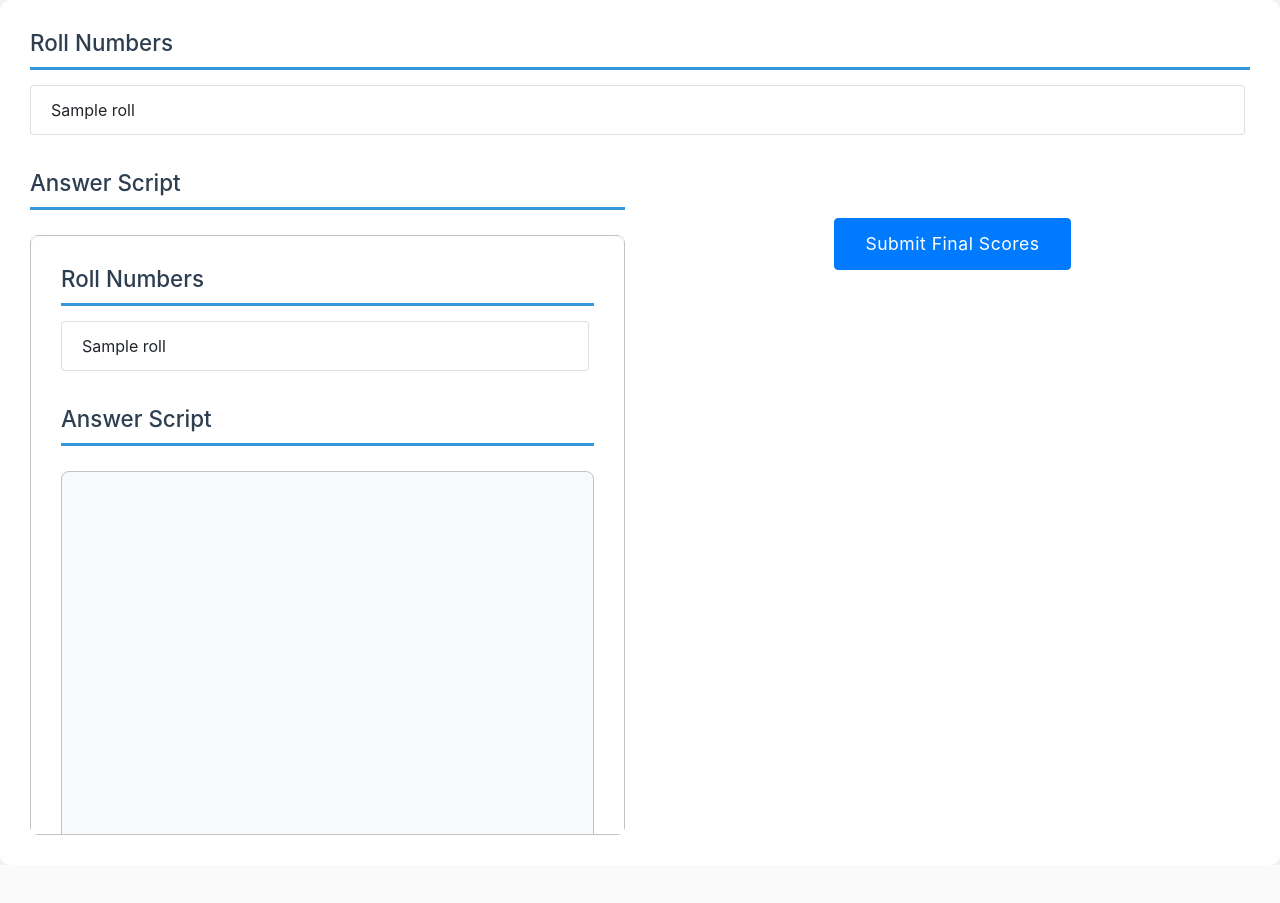
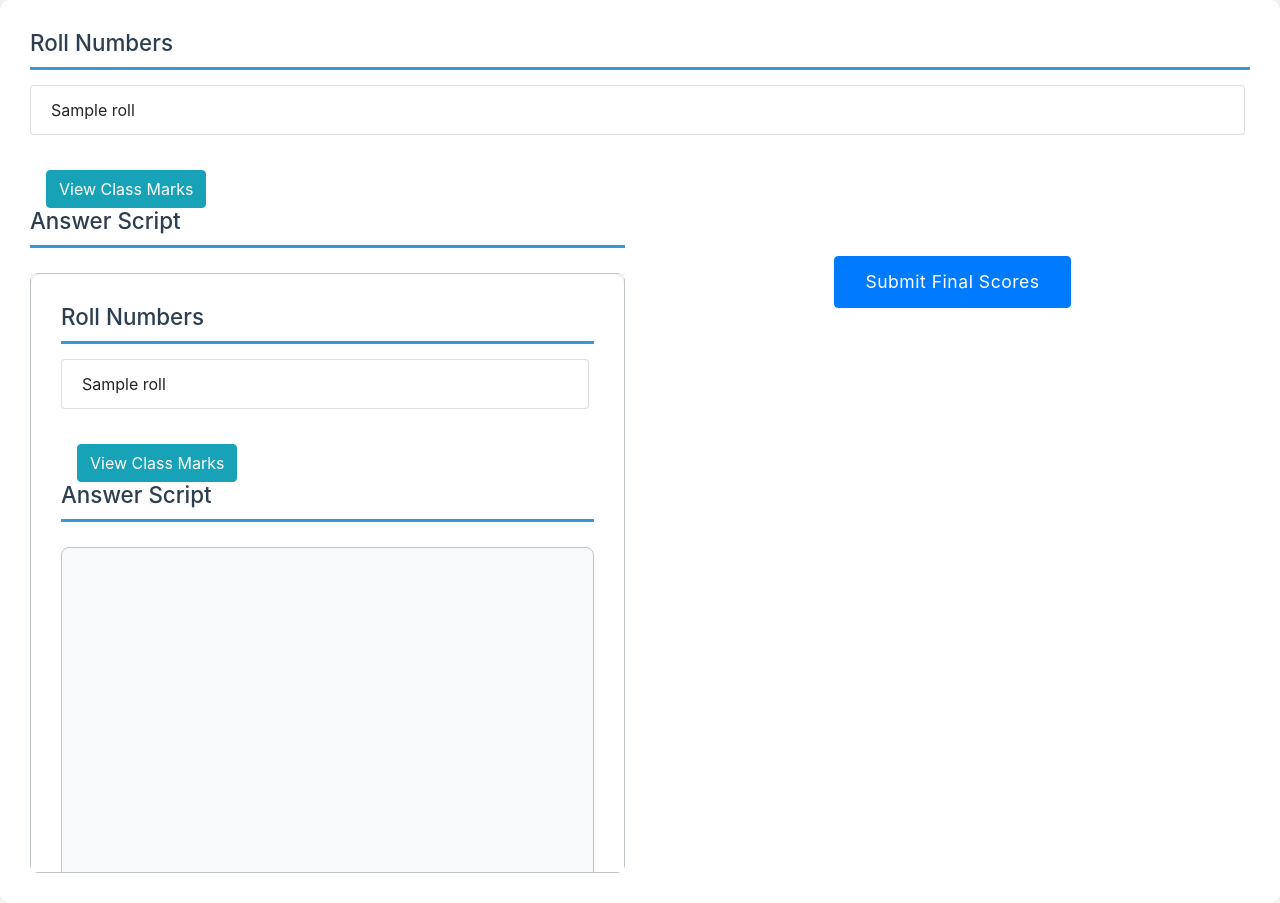
Before and after one commit to Sahith200444/Aigrading, a Flask app: template templates/result.html in a window 1280 px wide. Before the commit the page ends 835 px from the top, so only its background shows below. Run offline with Flask 3, Linux system fonts and the light colour scheme; the template is opened without the code that fills it: most values are stand-ins (such as "Sample title", 1, 10 or a date in 2020); some libraries are stand-ins or nearby versions.

Commit message:
Update result.html

```diff
--- a/templates/result.html
+++ b/templates/result.html
@@ -103,6 +103,11 @@
               {% endfor %}
           </ul>
       </div>
+<!-- Insert this alongside your other action buttons -->
+<a href="{{ url_for('view_class_marks', year=year, branch=branch, section=section) }}"
+   class="btn btn-info ml-3">
+  <i class="bi bi-people-fill"></i> View Class Marks
+</a>
 
       <!-- Main Content for Answer Script and Scores -->
       <div class="row">
```
